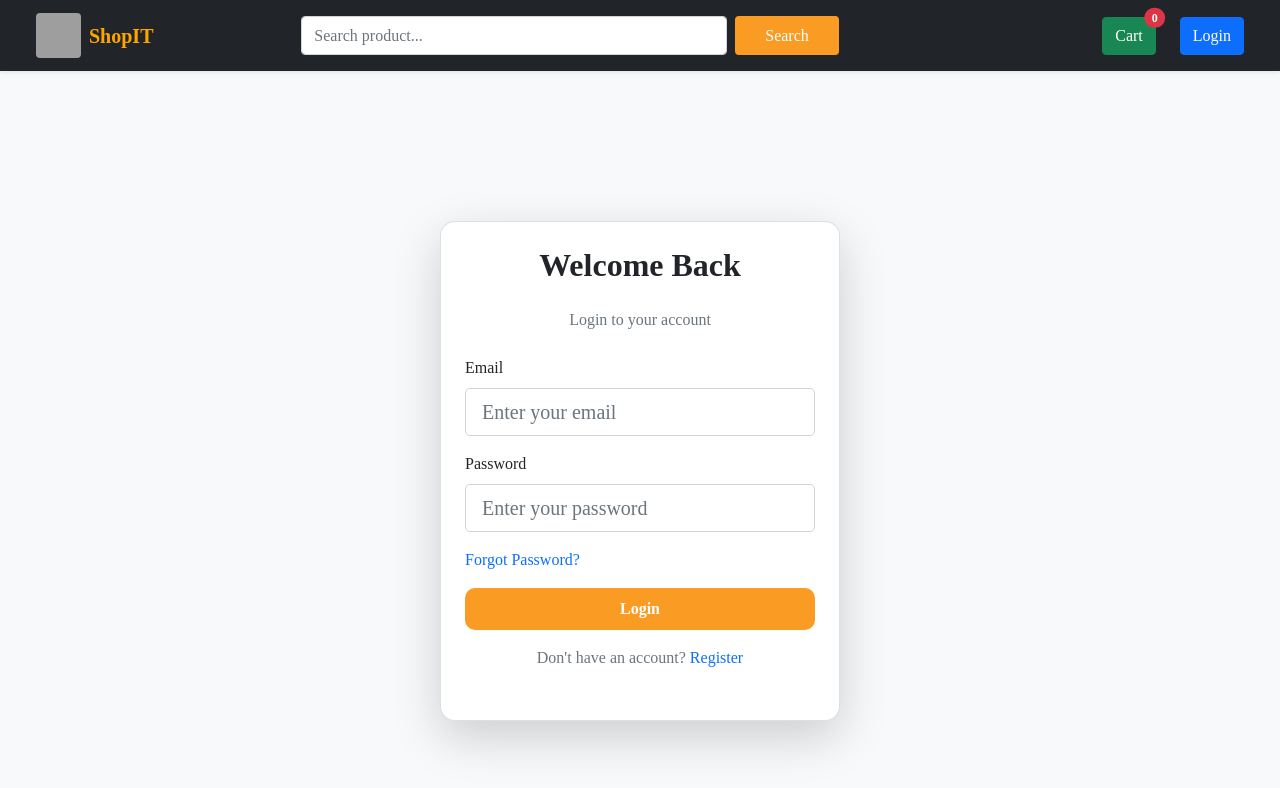
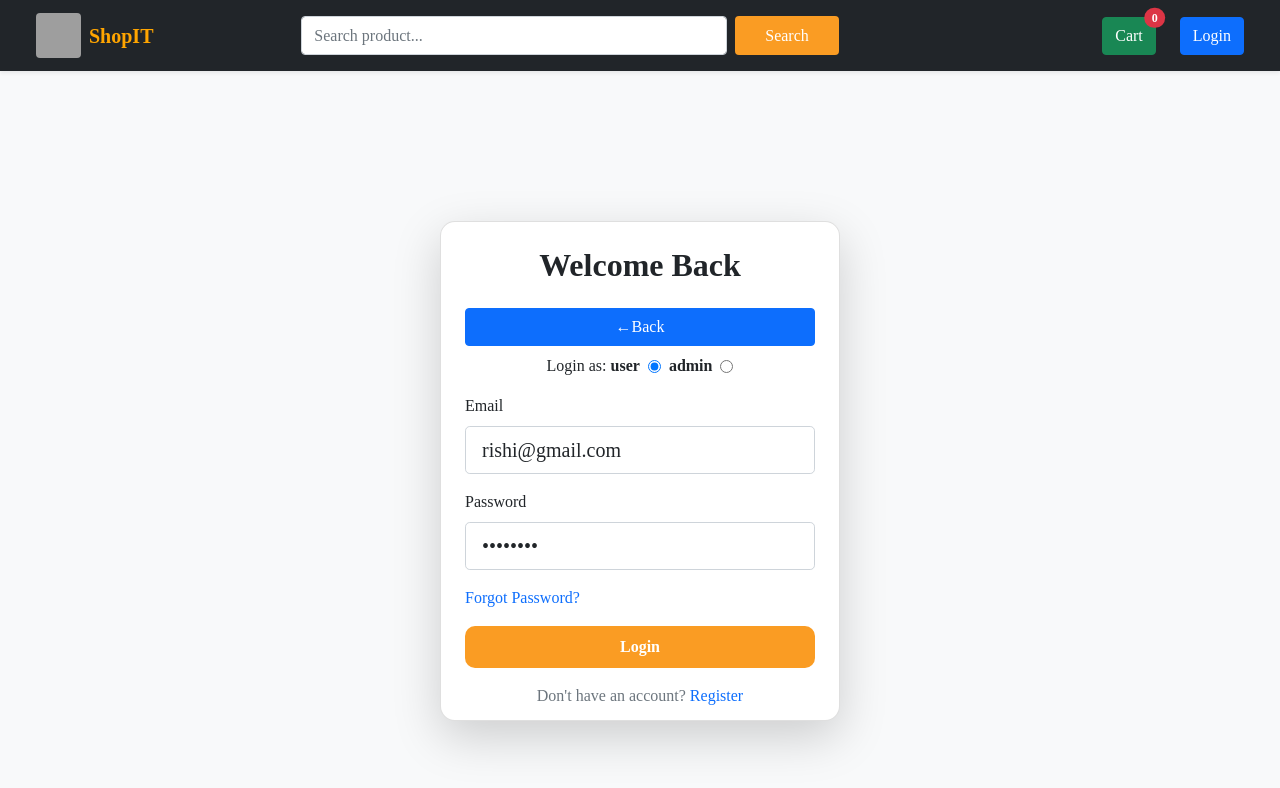
Before and after one commit to kumarsushilroy/StoreApp, a React (Vite) app in the folder frontend/vite-project/: page /login in a window 1280 px wide. Shown: the top 788 px of the page. Built offline with nearby package versions, Linux system fonts and the light colour scheme; grey boxes are pictures that could not be loaded.

Commit message:
added role

```diff
--- a/frontend/vite-project/src/components/ProductCard.jsx
+++ b/frontend/vite-project/src/components/ProductCard.jsx
@@ -16,7 +16,7 @@ const ProductCard = ({item})=>{
 
 
          <div class="col-sm-12 col-md-6 col-lg-3 my-3">
-                  <div class="card p-3 rounded">
+                  <div class="card p-3 rounded shadow">
                     <img
                       class="card-img-top mx-auto object-fit-fill"
                       src={item?.photo}
--- a/frontend/vite-project/src/pages/Homepage.jsx
+++ b/frontend/vite-project/src/pages/Homepage.jsx
@@ -70,7 +70,7 @@ const Homepage = () => {
     }
   };
 
-  console.log("dataas== ", products.products);
+  console.log("dataas== ", products?.products);
 
   console.log("Loadingggg== ", isLoading);
   console.log("ERRORRRR== ", error);
--- a/frontend/vite-project/src/pages/Login.jsx
+++ b/frontend/vite-project/src/pages/Login.jsx
@@ -5,15 +5,15 @@ import CommonForm from "../components/CommonForm";
 import { useDispatch, useSelector } from "react-redux";
 import { login } from "../Store/userSlice";
 
-
 const Login = () => {
-
   const dispatch = useDispatch();
 
   const navigate = useNavigate();
 
   const [email, setemail] = useState("");
   const [password, setpassword] = useState("");
+
+  const [role, setrole] = useState("user");
 
   const { user, loading, error } = useSelector((state) => state.user);
 
@@ -23,25 +23,33 @@ const Login = () => {
     }
   }, [error]);
 
+  useEffect(() => {
+    if (role == "user") {
+      setemail("rishi@gmail.com");
+      setpassword("rishi123");
+    } else {
+      setemail("admin@gmail.com");
+      setpassword("admin123");
+    }
+  }, [role]);
+
   const handleSubmit = async (e) => {
     e.preventDefault();
     const userData = { email, password };
     dispatch(login(userData));
-
   };
 
-  useEffect(()=>{
+  useEffect(() => {
     // console.log('userROle===', user?.user?.role)
 
-    if(!user?.user) return ;
+    if (!user?.user) return;
 
-    if(user?.user?.role == "user"){
-       navigate('/')
-    }else if(user?.user?.role == "admin"){
-       navigate('/admin/dashboard')
+    if (user?.user?.role == "user") {
+      navigate("/");
+    } else if (user?.user?.role == "admin") {
+      navigate("/admin/dashboard");
     }
-  }, [user,navigate])
-
+  }, [user, navigate]);
 
   return (
     // <div>
@@ -93,15 +101,44 @@ const Login = () => {
     //     </div>
     //   </div>
 
-
     // </div>
 
     <div className="d-flex justify-content-center align-items-center vh-100 bg-light">
-  <div className="card shadow-lg p-4" style={{ width: "400px", height:'500px', borderRadius: "15px" }}>
+      <div
+        className="card shadow-lg p-4"
+        style={{ width: "400px", height: "500px", borderRadius: "15px" }}
+      >
         <h2 className="text-center mb-4 fw-bold">Welcome Back</h2>
-    <p className="text-center text-muted mb-4">Login to your account</p>
+        <button onClick={() => navigate("/")} className="btn btn-primary">
+          ←Back
+        </button>
+        <span className="d-flex gap-1 mx-auto mt-2">
+          <p>Login as:</p>
+           <form>
+          <div className="mb-3 d-flex gap-2 align-items-center">
+            <span className="fw-bold">user</span>
+            <input
+              value="user"
+              onChange={(e) => setrole(e.target.value)}
+              name="role"
+              type="radio"
+              checked={role == "user"}
+            />
+            <span className="fw-bold">admin</span>
+            <input
+              value="admin"
+              onChange={(e) => setrole(e.target.value)}
+              name="role"
+              type="radio"
+              checked={role == "admin"}
+            />
+          </div>
+        </form>
 
-    <form onSubmit={handleSubmit} >
+        </span>
+
+
+        <form onSubmit={handleSubmit}>
           <div className="mb-3">
             <label className="form-label fw-semibold">Email</label>
             <input
@@ -109,6 +146,7 @@ const Login = () => {
               type="email"
               className="form-control form-control-lg"
               placeholder="Enter your email"
+              value={email}
             />
           </div>
 
@@ -119,23 +157,28 @@ const Login = () => {
               type="password"
               className="form-control form-control-lg"
               placeholder="Enter your password"
+              value={password}
             />
           </div>
 
           <div className="d-flex justify-content-between mb-3">
-        <Link to="/password/forgot" className="text-decoration-none fw-semibold">
+            <Link
+              to="/password/forgot"
+              className="text-decoration-none fw-semibold"
+            >
               Forgot Password?
             </Link>
           </div>
 
           <button
-        disabled={loading}
+            // disabled={loading}
             type="submit"
-        id='login_btn'
+            id="login_btn"
             className="btn w-100 py-2 fw-bold"
             style={{ borderRadius: "10px" }}
           >
-        {loading ? "Logging in..." : "Login"}
+            {/* {loading ? "Logging in..." : "Login"} */}
+            Login
           </button>
 
           <div className="text-center mt-3">
@@ -147,7 +190,6 @@ const Login = () => {
         </form>
       </div>
     </div>
-
   );
 };
 
```
Lines whose indentation alone changed are shown as unchanged.
